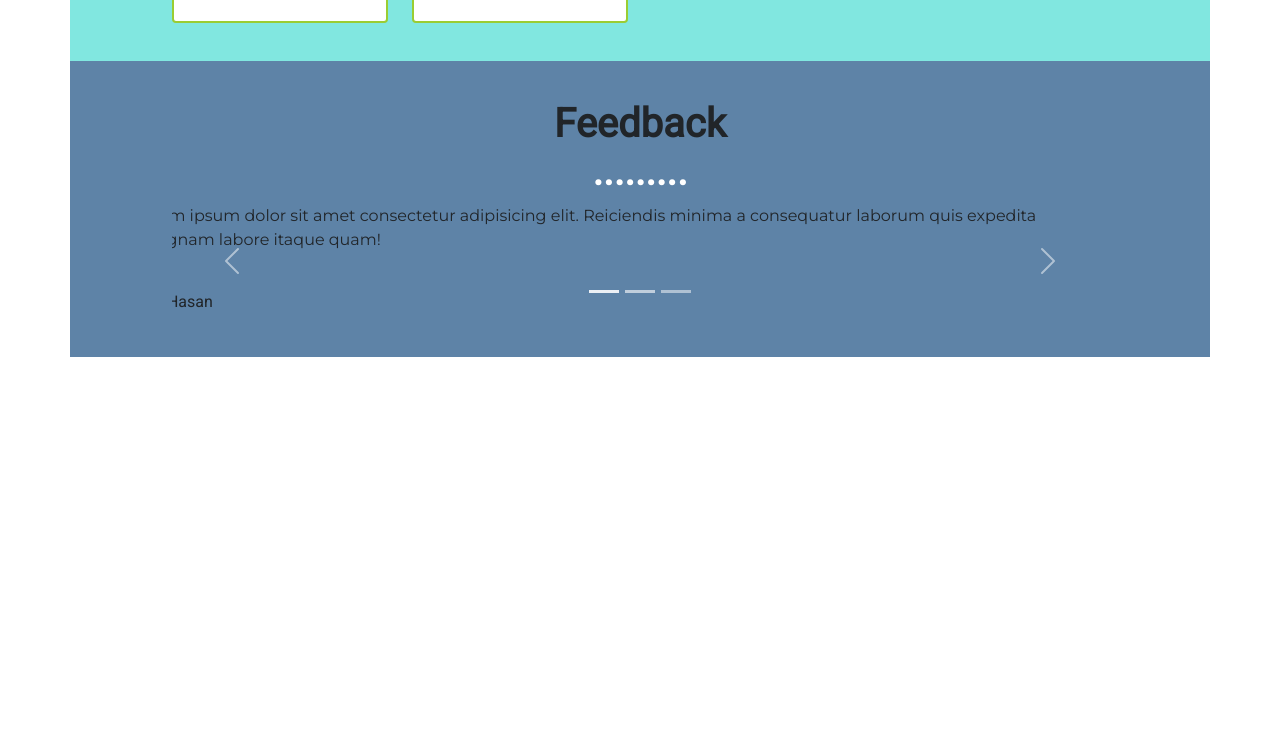
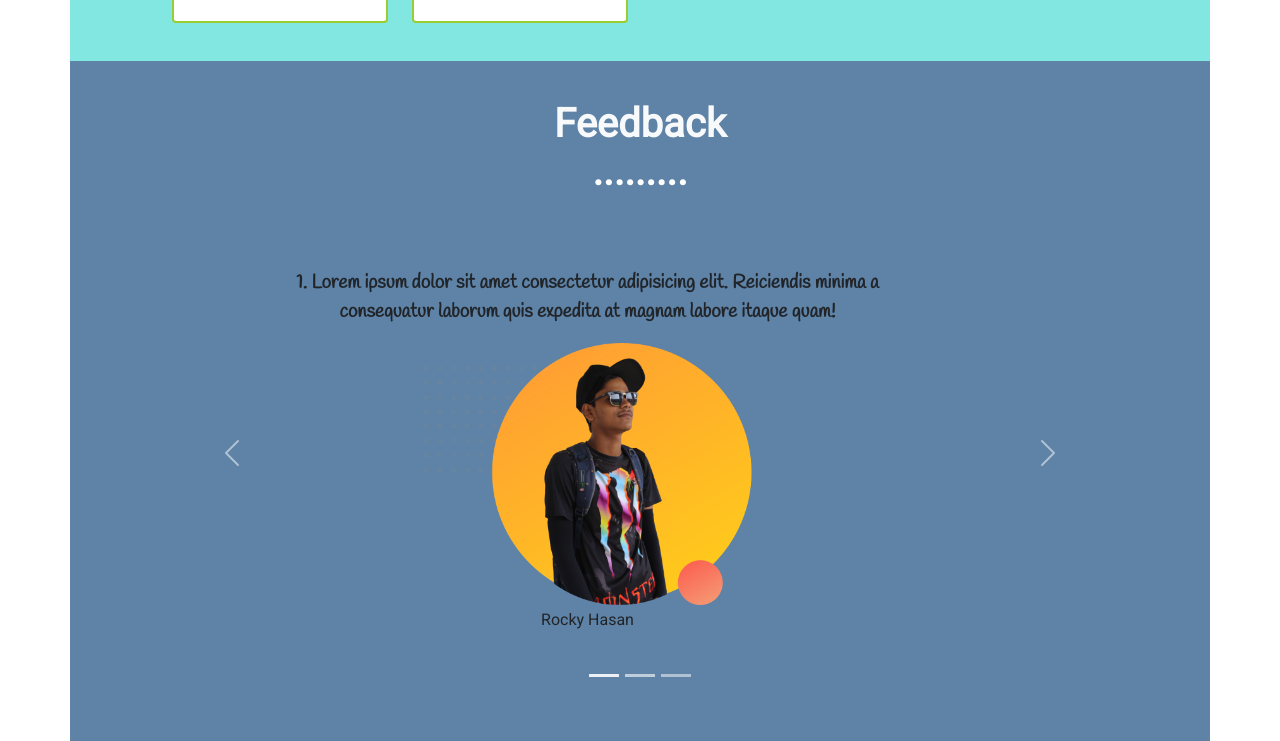
Before and after one commit to Rockyhasanofc/portfolio-vip, a plain HTML site: page index.html in a window 1280 px wide. Shown: the part 3155-3896 px from the top of the page. Before the commit the page ends 3512 px from the top, so only its background shows below. Drawn offline with nearby package versions, Linux system fonts and the light colour scheme.

Commit message:
feedback middle work

```diff
--- a/index.html
+++ b/index.html
@@ -343,7 +343,7 @@
 <section class="container" id="feedback">
 
   <div class="section-title">
-    <h1 class="text-center">Feedback<span class="text-white"><br>.........</span></h1>
+    <h1 class="text-center text-light">Feedback<span class="text-white"><br>.........</span></h1>
   </div>
 
   <div class="row">
@@ -357,14 +357,18 @@
       <div class="carousel-inner">
         <div class="carousel-item active">
          <p>1. Lorem ipsum dolor sit amet consectetur adipisicing elit. Reiciendis minima a consequatur laborum quis expedita at magnam labore itaque quam!</p>
-         <img src="" alt="">
+         <img class="rounded-circ feedback-img" src="images/image 11.png" alt="feedback-img">
          <h6>Rocky Hasan</h6>
         </div>
         <div class="carousel-item">
-
+          <p>1. Lorem ipsum dolor sit amet consectetur adipisicing elit. Reiciendis minima a consequatur laborum quis expedita at magnam labore itaque quam!</p>
+         <img class="rounded-circle feedback-img" src="images/image 11.png" alt="feedback-img">
+         <h6>Rocky Hasan</h6>
         </div>
         <div class="carousel-item">
-
+          <p>1. Lorem ipsum dolor sit amet consectetur adipisicing elit. Reiciendis minima a consequatur laborum quis expedita at magnam labore itaque quam!</p>
+         <img class="rounded-circle feedback-img" src="images/image 11.png" alt="feedback-img">
+         <h6>Rocky Hasan</h6>
         </div>
       </div>
       <button class="carousel-control-prev" type="button" data-bs-target="#carouselExampleIndicators" data-bs-slide="prev">
--- a/style.css
+++ b/style.css
@@ -137,4 +137,16 @@ background-size: cover;
     padding: 3% 8%;
     background:#5e83a7 ;
 }
+.feedback-img{
+    width: 50%;
+    height: auto;
+    margin-bottom:5px ;
+}
+.carousel-item{
+    text-align: center;
+    padding: 7% 15%;
+    font-family: 'Handlee', cursive;
+    font-size:1.2rem ;
+    font-weight: bolder;
+}
 /*feedback ends*/
```
Also changed, not shown: images/image 11.png (added).
